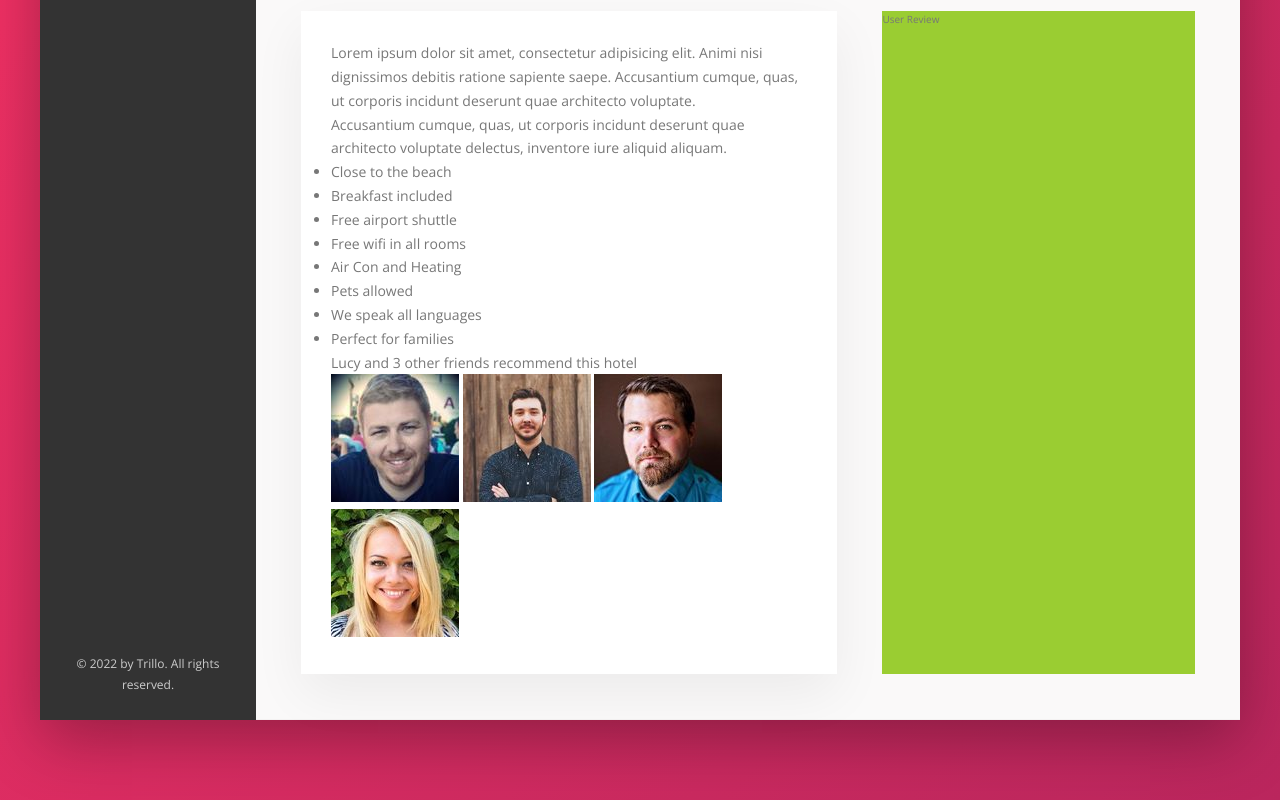
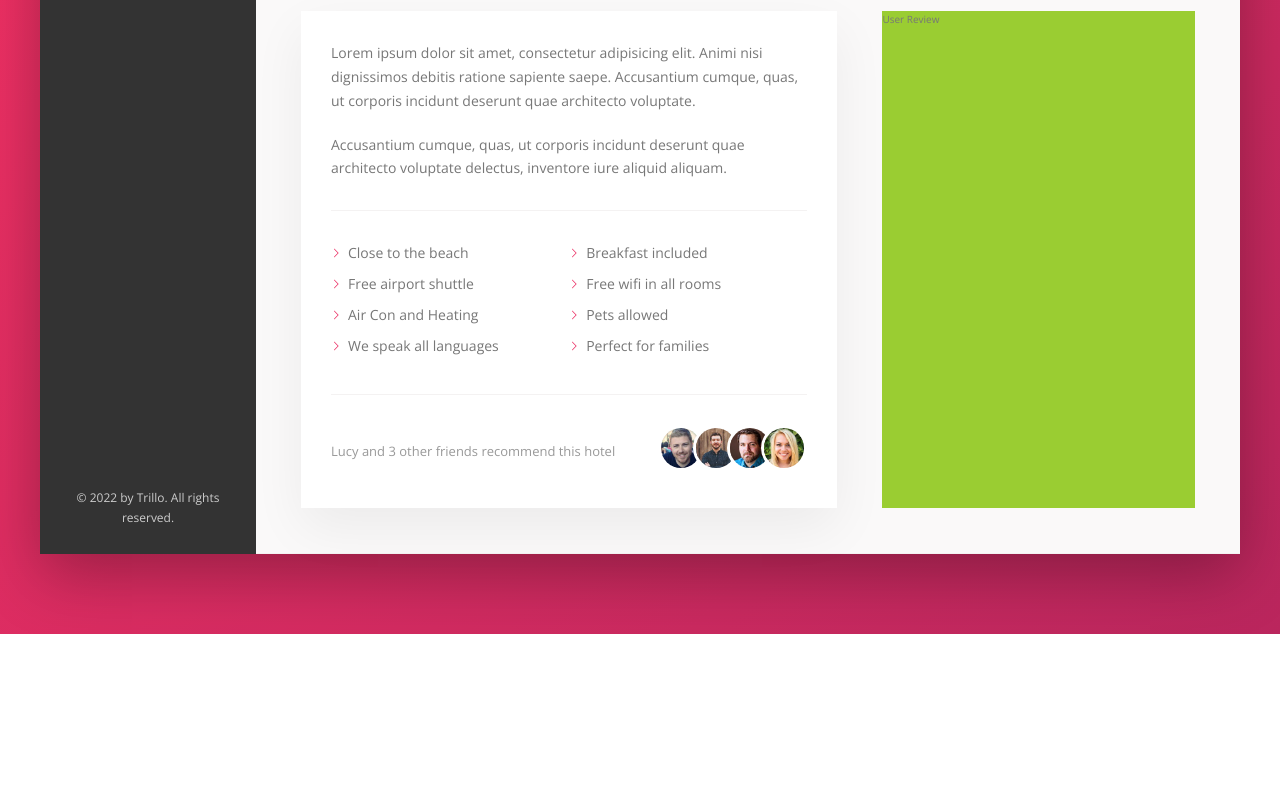
Before and after one commit to tykowale/css-practice, a website: page trillo/index.html in a window 1280 px wide. Shown: the part 638-1438 px from the top of the page. After the commit the page ends 1272 px from the top, so only its background shows below. Drawn offline with nearby package versions, Linux system fonts and the light colour scheme.

Commit message:
finish styling description section

```diff
--- a/trillo/sass/_component.scss
+++ b/trillo/sass/_component.scss
@@ -265,7 +265,7 @@
 }
 
 ///////////////////////////////////////
-// BUTTON
+// BUTTON INLINE
 .btn-inline {
   border: none;
   border-bottom: 0.1rem solid currentColor;
@@ -304,3 +304,71 @@
     box-shadow: none;
   }
 }
+
+///////////////////////////////////////
+// PARAGRAPH
+.paragraph:not(:last-of-type) {
+  margin-bottom: 2rem;
+}
+
+///////////////////////////////////////
+// LIST
+.list {
+  list-style: none;
+  margin: 3rem 0;
+  padding: 3rem 0;
+  border-top: var(--line);
+  border-bottom: var(--line);
+
+  display: flex;
+  flex-wrap: wrap;
+
+  &__item {
+    flex: 0 0 50%;
+    margin-bottom: 0.7rem;
+  }
+
+  &__item::before {
+    content: "";
+    display: inline-block;
+    height: 1rem;
+    width: 1rem;
+    margin-right: 0.7rem;
+
+    background-color: var(--color-primary);
+    -webkit-mask-image: url("../img/chevron-thin-right.svg");
+    -webkit-mask-size: cover;
+    mask-image: url("../img/chevron-thin-right.svg");
+    mask-size: cover;
+  }
+}
+
+///////////////////////////////////////
+// RECOMMEND
+
+.recommend {
+  font-size: 1.3rem;
+  color: var(--color-grey-dark-3);
+  display: flex;
+  align-items: center;
+
+  &__count {
+    margin-right: auto;
+  }
+
+  &__friends {
+
+  }
+
+  &__photo {
+    box-sizing: content-box;
+    height: 4rem;
+    width: 4rem;
+    border-radius: 50%;
+    border: 0.3rem solid white;
+
+    &:not(:last-child) {
+      margin-right: -1.5rem;
+    }
+  }
+}
```
Also changed, not shown: trillo/css/main.css.
